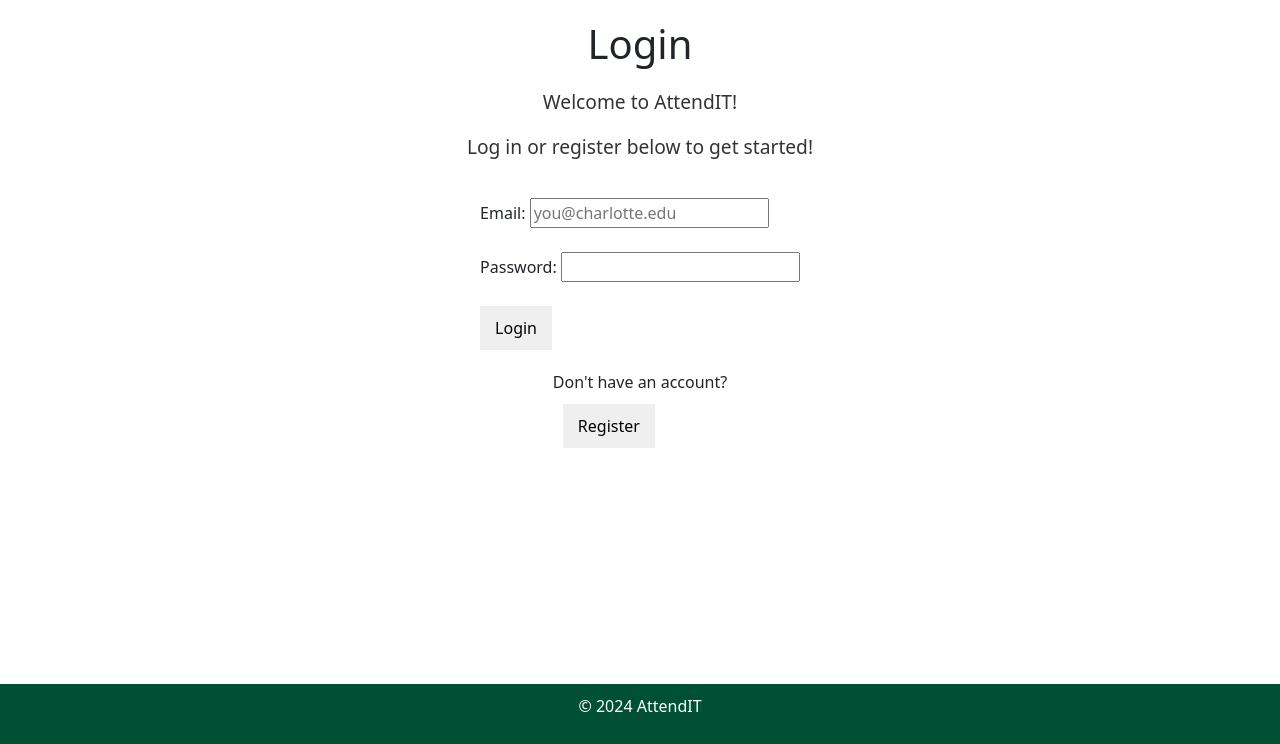
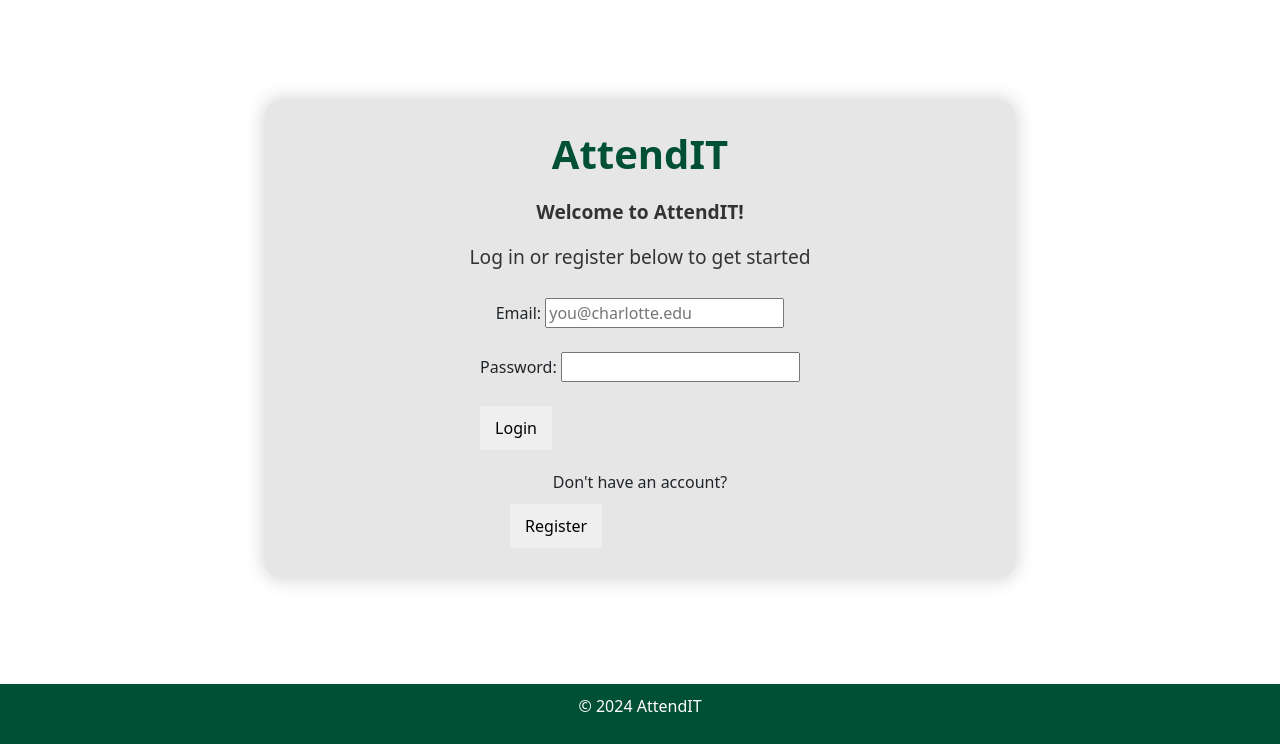
Before and after one commit to jacoblebo/AttendIT, a Flask app: page / in a window 1280 px wide. Shown: the part 56-800 px from the top of the page. Run offline with Flask 2, Linux system fonts and the light colour scheme.

Commit message:
Style and html updates

```diff
--- a/app.py
+++ b/app.py
@@ -106,7 +106,7 @@ class ClassSession(db.Model):
 
 db.init_app(app)
 
-# Initial database population
+# Populate database with initial data
 with app.app_context():
     if not os.path.exists('AttendIT.db'):
         db.create_all()
--- a/static/css/styles.css
+++ b/static/css/styles.css
@@ -131,12 +131,36 @@ footer {
 
 #page-title{
     margin: 20px;
+    color: #005035;
+    font-weight: bold;
+}
+
+#splash-message {
+    text-align: center;
+    margin-bottom: 10px;
+    font-size: 1.2em;
+    color: #333;
 }
 
 #toggle-link{
     margin: 20px;
     align-items: center;
     justify-content: center;
+}
+
+#login-block{
+    align-items: center;
+    justify-content: center;
+    display: flex;
+    flex-direction: column;
+    background-color: #c5c5c56c;
+    border-radius: 15px;
+    box-shadow: 0 0 20px rgba(0, 0, 0, 0.2);
+    padding: 10px 20px;
+    transition: transform 0.2s;
+    width: 750px;
+    text-align: center;
+    margin-top: 100px;
 }
 
 /* Style for general cards */
@@ -407,10 +431,3 @@ button i {
 .hidden {
     display: none;
 }
-
-#splash-message {
-    text-align: center;
-    margin-bottom: 20px;
-    font-size: 1.2em;
-    color: #333;
-}
--- a/templates/index.html
+++ b/templates/index.html
@@ -3,10 +3,11 @@
 {% extends 'layout.html' %}
 
 {% block content %}
-<h1 id="page-title">Login</h1>
+<div id="login-block">
+    <h1 id="page-title">AttendIT</h1>
     <div id="splash-message">
-        <p>Welcome to AttendIT!</p>
-        <p>Log in or register below to get started!</p>
+            <p style="font-weight: bold;">Welcome to AttendIT!</p>
+            <p>Log in or register below to get started</p>
     </div>
     <div id="form-container">
         <form id="login-form" action="/login" method="POST">
@@ -34,7 +35,9 @@
 
             <button type="submit">Register</button>
         </form>
+
+        <p id="toggle-link">Don't have an account? <button type="button" id="toggle-forms-btn">Register</button></p>
+    </div>
 </div>
 
-<p id="toggle-link">Don't have an account? <button type="button" id="toggle-forms-btn">Register</button></p>
 {% endblock %}
```
Lines whose indentation alone changed are shown as unchanged.
